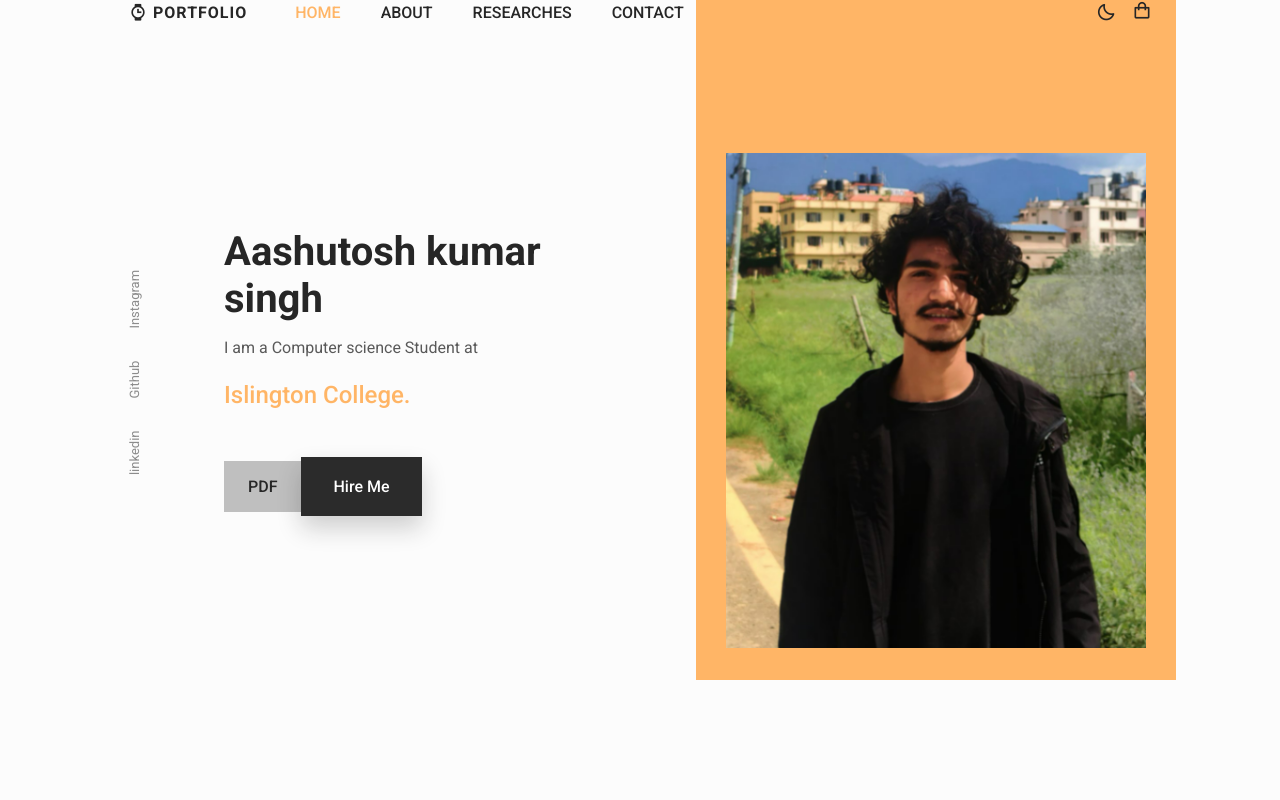
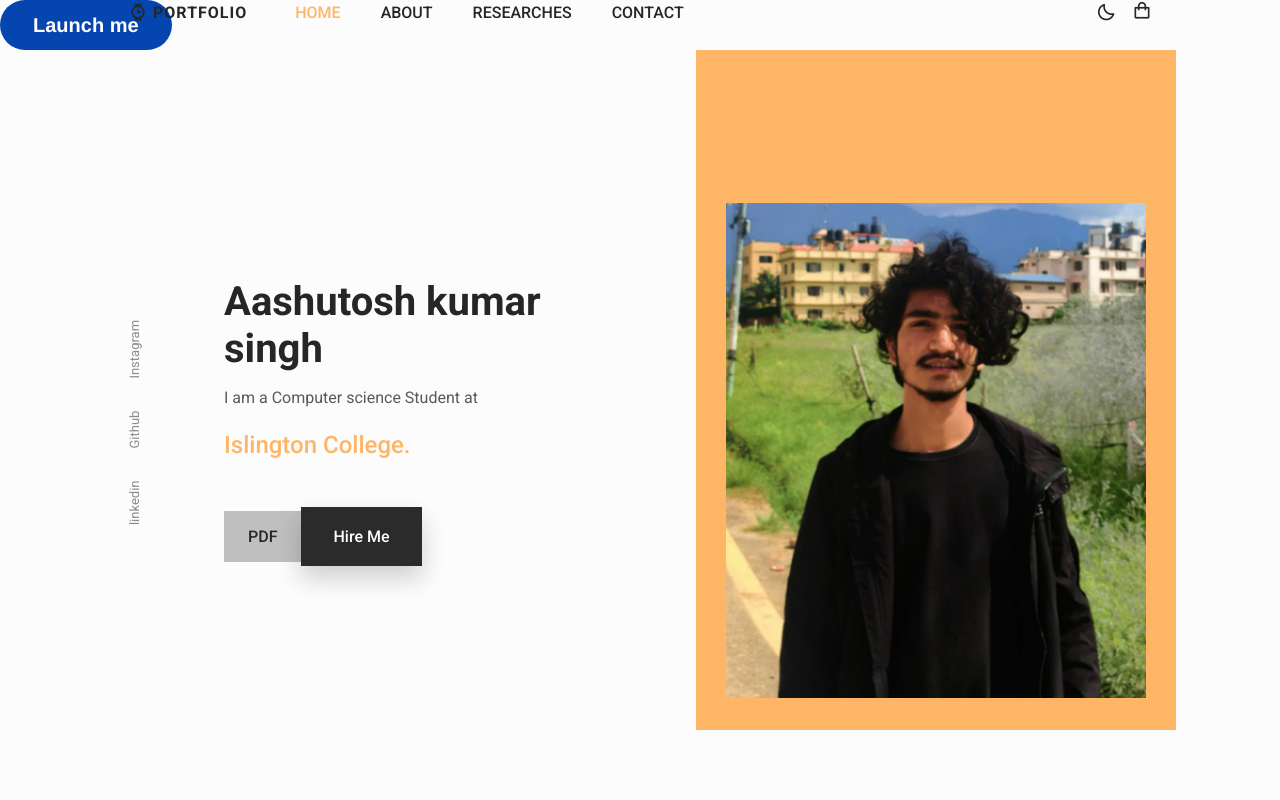
Before and after one commit to AashutoshSINHA/-Aashutosh-Sinha--Portfolio, a plain HTML site: page index.html in a window 1280 px wide. Shown: the top 800 px of the page. Drawn offline with nearby package versions, Linux system fonts and the light colour scheme; a script that the page names is missing.

Commit message:
Updated index.html

```diff
--- a/index.html
+++ b/index.html
@@ -21,6 +21,7 @@
 </head>
 
 <body>
+    <button data-tf-popup="FwnGXgUM" data-tf-iframe-props="title=Funny Poll" data-tf-medium="snippet" style="all:unset;font-family:Helvetica,Arial,sans-serif;display:inline-block;max-width:100%;white-space:nowrap;overflow:hidden;text-overflow:ellipsis;background-color:#0445AF;color:#FFFFFF;font-size:20px;border-radius:25px;padding:0 33px;font-weight:bold;height:50px;cursor:pointer;line-height:50px;text-align:center;margin:0;text-decoration:none;">Launch me</button><script src="//embed.typeform.com/next/embed.js"></script>
     <!--==================== HEADER ====================-->
     <header class="header" id="header">
         <nav class="nav container">
```
